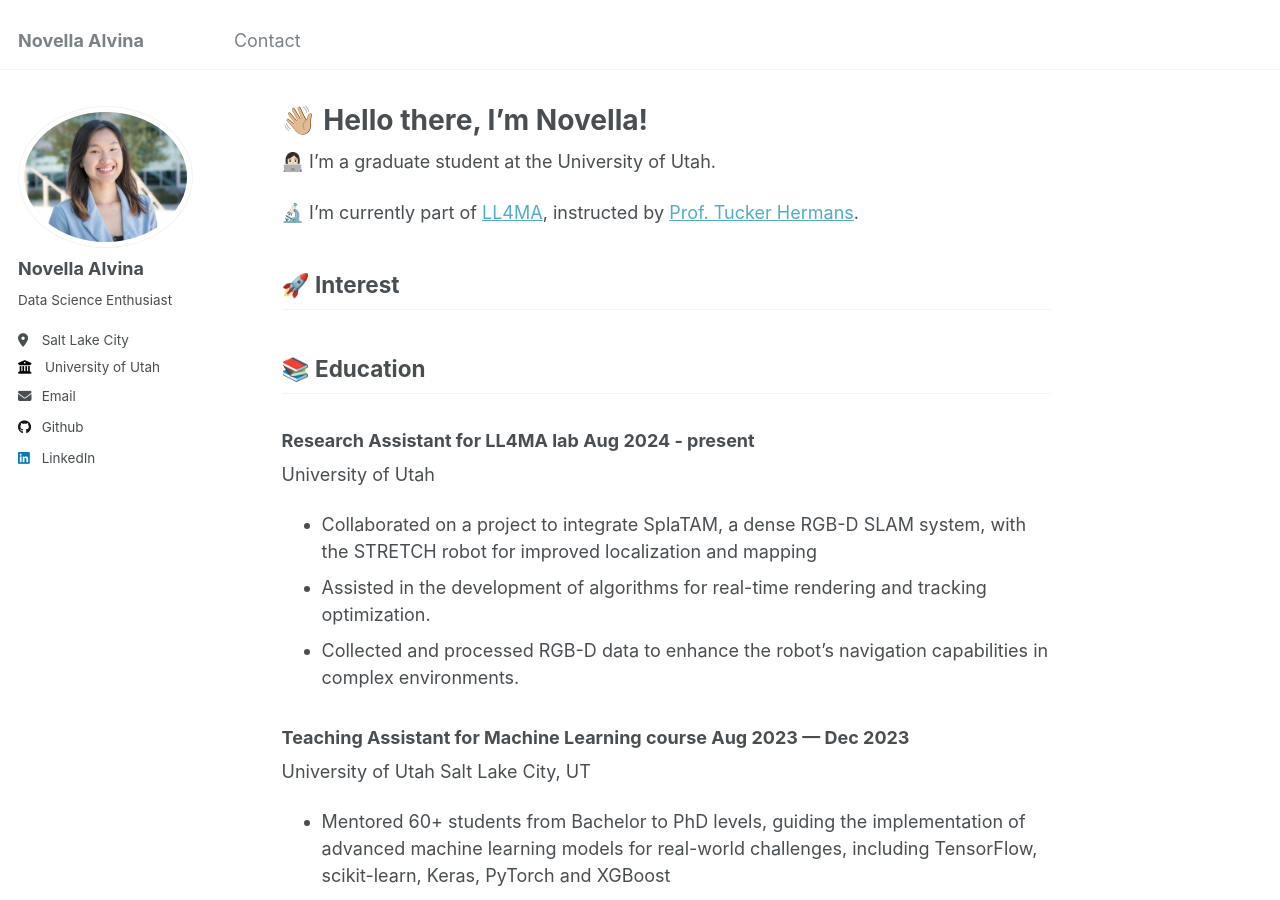
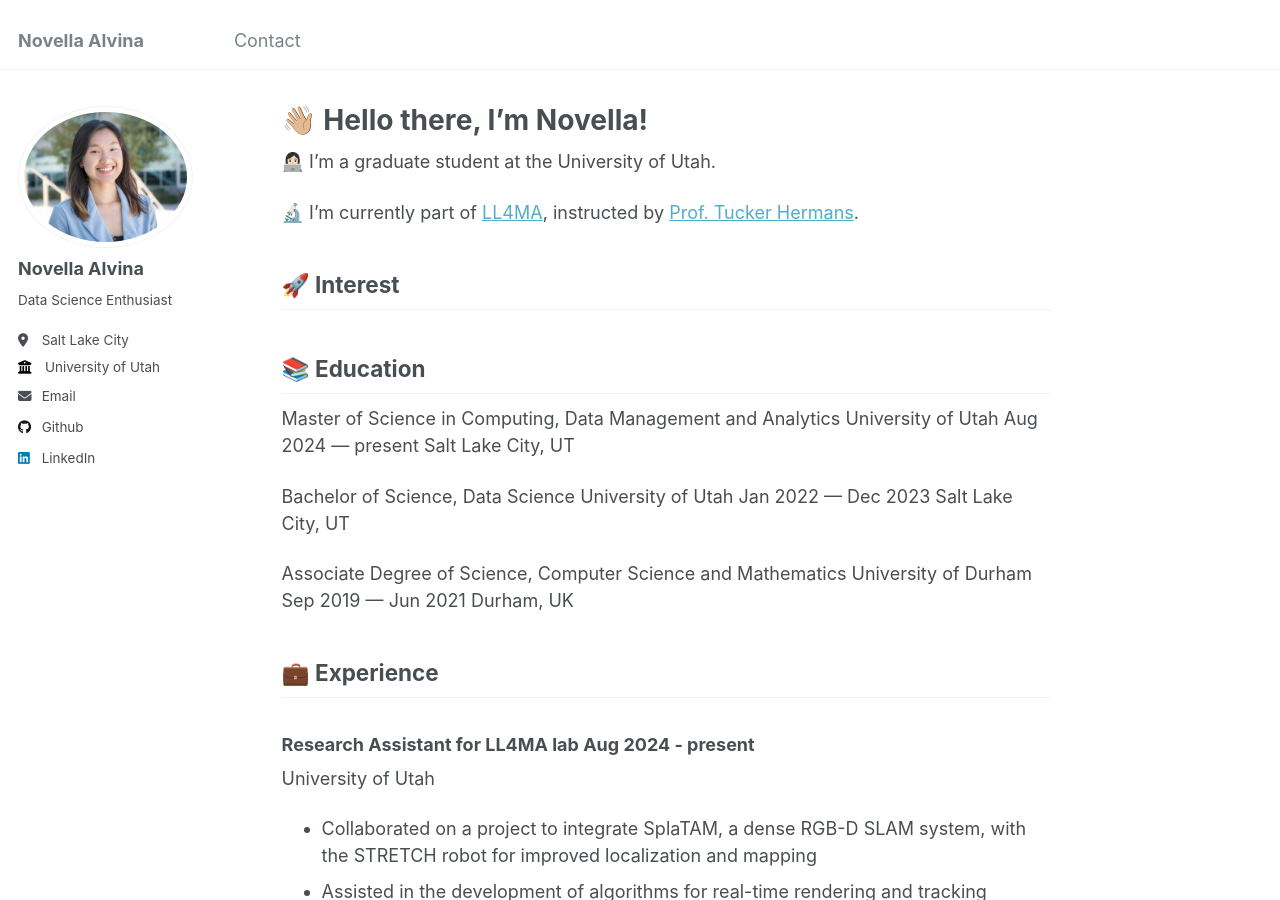
Before and after one commit to novellaalvina/novellaalvina.github.io, a Jekyll site: the page built from _pages/about.md, in a window 1280 px wide and 900 px high. Built offline with Jekyll 4.4.1, drawn with Linux system fonts in a browser that asks for light colours.

Commit message:
put in the missing education section. still missing interest section

```diff
--- a/_pages/about.md
+++ b/_pages/about.md
@@ -13,6 +13,23 @@ redirect_from:
 ## 🚀 Interest
 
 ## 📚 Education
+
+Master of Science in Computing, Data Management and Analytics
+University of Utah
+Aug 2024 — present
+Salt Lake City, UT
+
+Bachelor of Science, Data Science
+University of Utah
+Jan 2022 — Dec 2023
+Salt Lake City, UT
+
+Associate Degree of Science, Computer Science and Mathematics
+University of Durham
+Sep 2019 — Jun 2021
+Durham, UK
+
+##  💼 Experience
 
 ### Research Assistant for LL4MA lab Aug 2024 - present
 University of Utah
```
